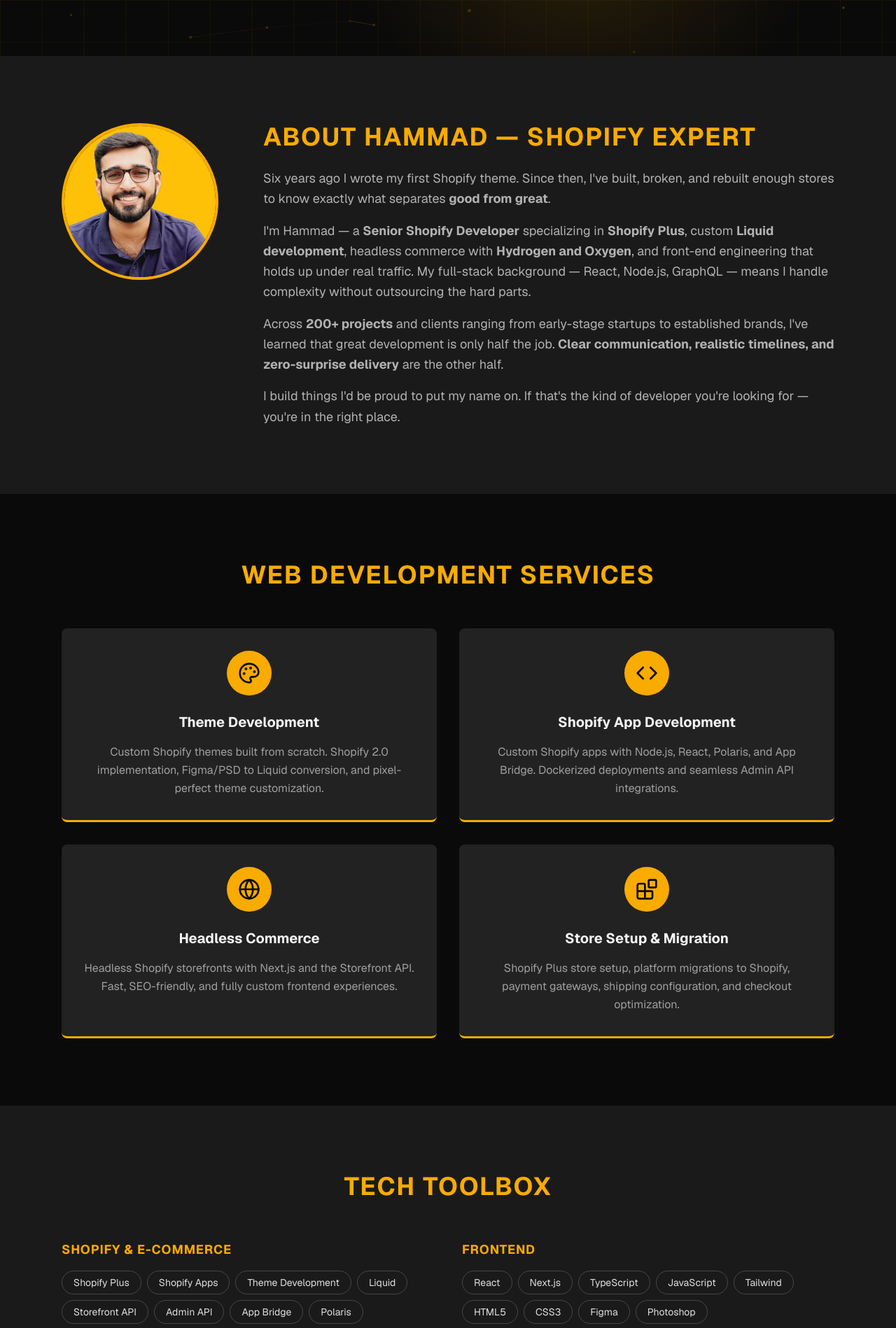
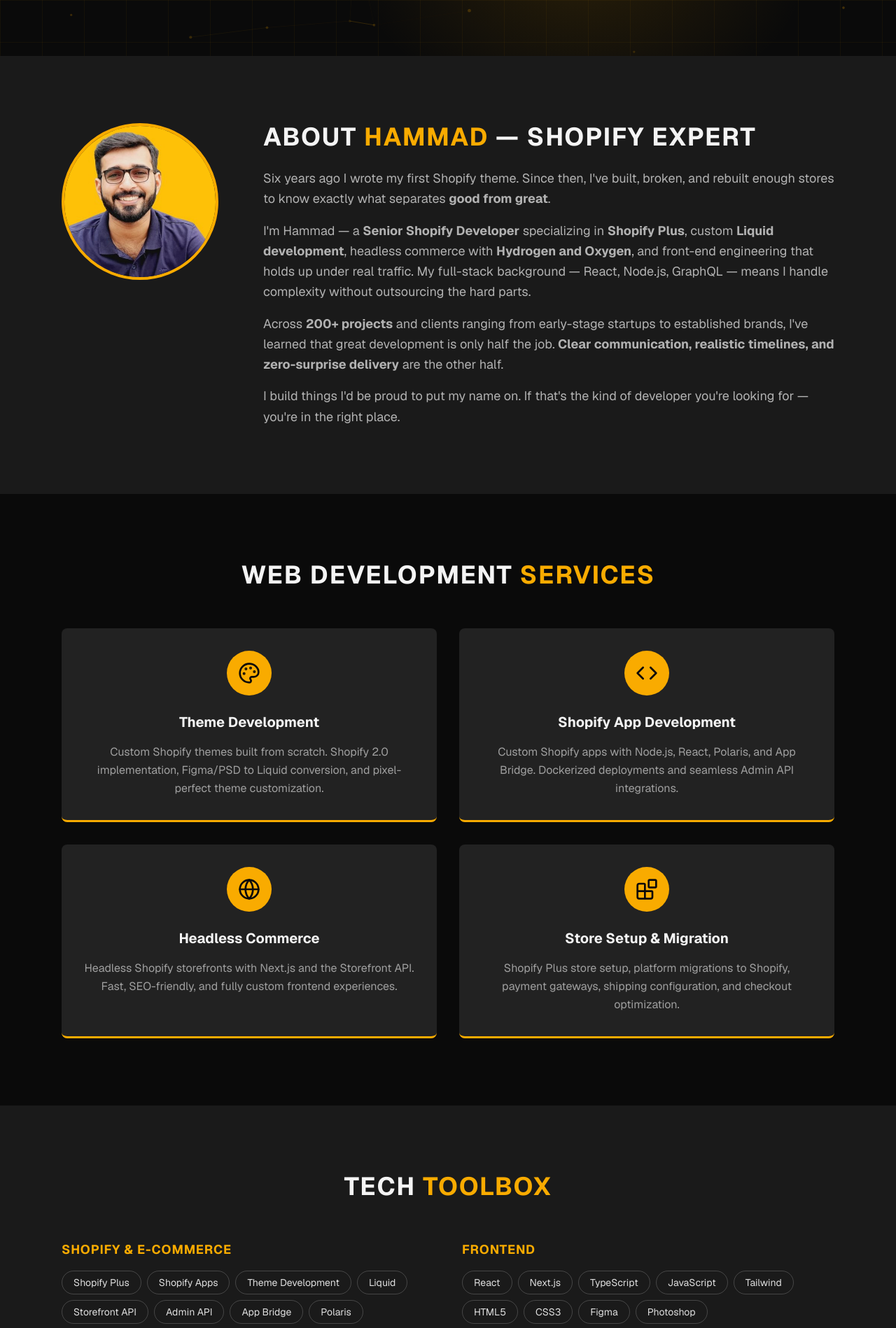
Before and after one commit to hammadCodes/hammadCodes, a Next.js app: page / in a window 1280 px wide. Shown: the part 720-2618 px from the top of the page at 70% size. Built offline with nearby package versions, Linux system fonts and the light colour scheme; no server answers.

Commit message:
⏺ fix: apply consistent white/yellow heading style across all sections

```diff
--- a/components/About.tsx
+++ b/components/About.tsx
@@ -21,8 +21,8 @@
 
           {/* Text */}
           <div className="text-center md:text-left">
-            <h2 className="mb-6 text-3xl font-bold uppercase tracking-wider text-accent sm:text-4xl">
-              About Hammad — Shopify Expert
+            <h2 className="mb-6 text-3xl font-bold uppercase tracking-wider text-foreground sm:text-4xl">
+              About <span className="text-accent">Hammad</span> — Shopify Expert
             </h2>
 
             <div className="space-y-4 text-base leading-relaxed text-foreground/70 sm:text-lg">
--- a/components/Services.tsx
+++ b/components/Services.tsx
@@ -31,8 +31,8 @@
   return (
     <section id="services" className="bg-[#0a0a0a] py-24 text-foreground">
       <div className="mx-auto max-w-6xl px-4 sm:px-6">
-        <h2 className="mb-14 text-center text-3xl font-bold uppercase tracking-wider text-accent sm:text-4xl">
-          Web Development Services
+        <h2 className="mb-14 text-center text-3xl font-bold uppercase tracking-wider text-foreground sm:text-4xl">
+          Web Development <span className="text-accent">Services</span>
         </h2>
 
         <div className="grid grid-cols-1 gap-8 sm:grid-cols-2">
--- a/components/TechStack.tsx
+++ b/components/TechStack.tsx
@@ -55,8 +55,8 @@
   return (
     <section id="techstack" className="bg-[#1a1a1a] py-24">
       <div className="mx-auto max-w-6xl px-4 sm:px-6">
-        <h2 className="mb-14 text-center text-3xl font-bold uppercase tracking-wider text-accent sm:text-4xl">
-          Tech Toolbox
+        <h2 className="mb-14 text-center text-3xl font-bold uppercase tracking-wider text-foreground sm:text-4xl">
+          Tech <span className="text-accent">Toolbox</span>
         </h2>
 
         <div className="grid grid-cols-1 gap-10 sm:grid-cols-2">
```
